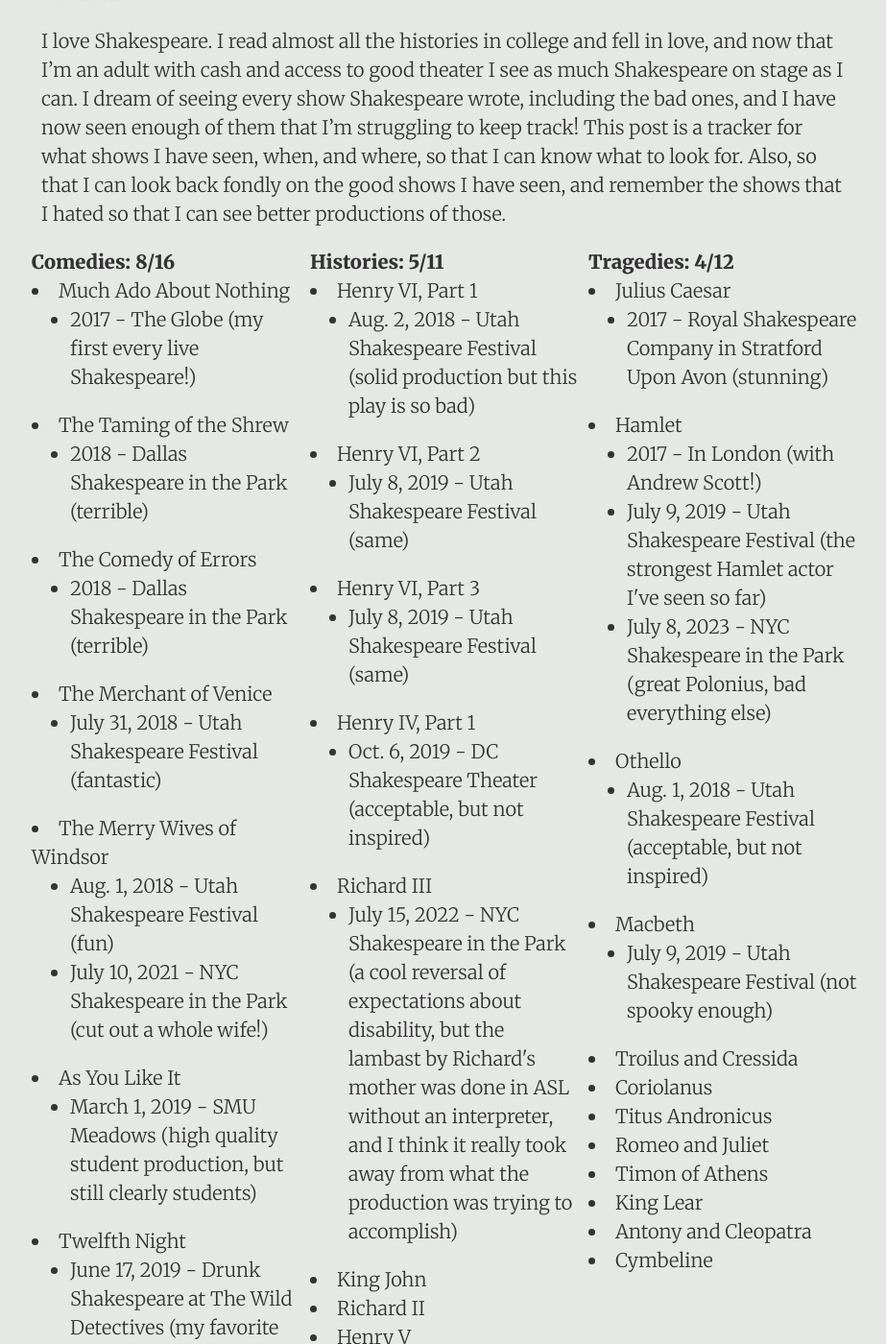
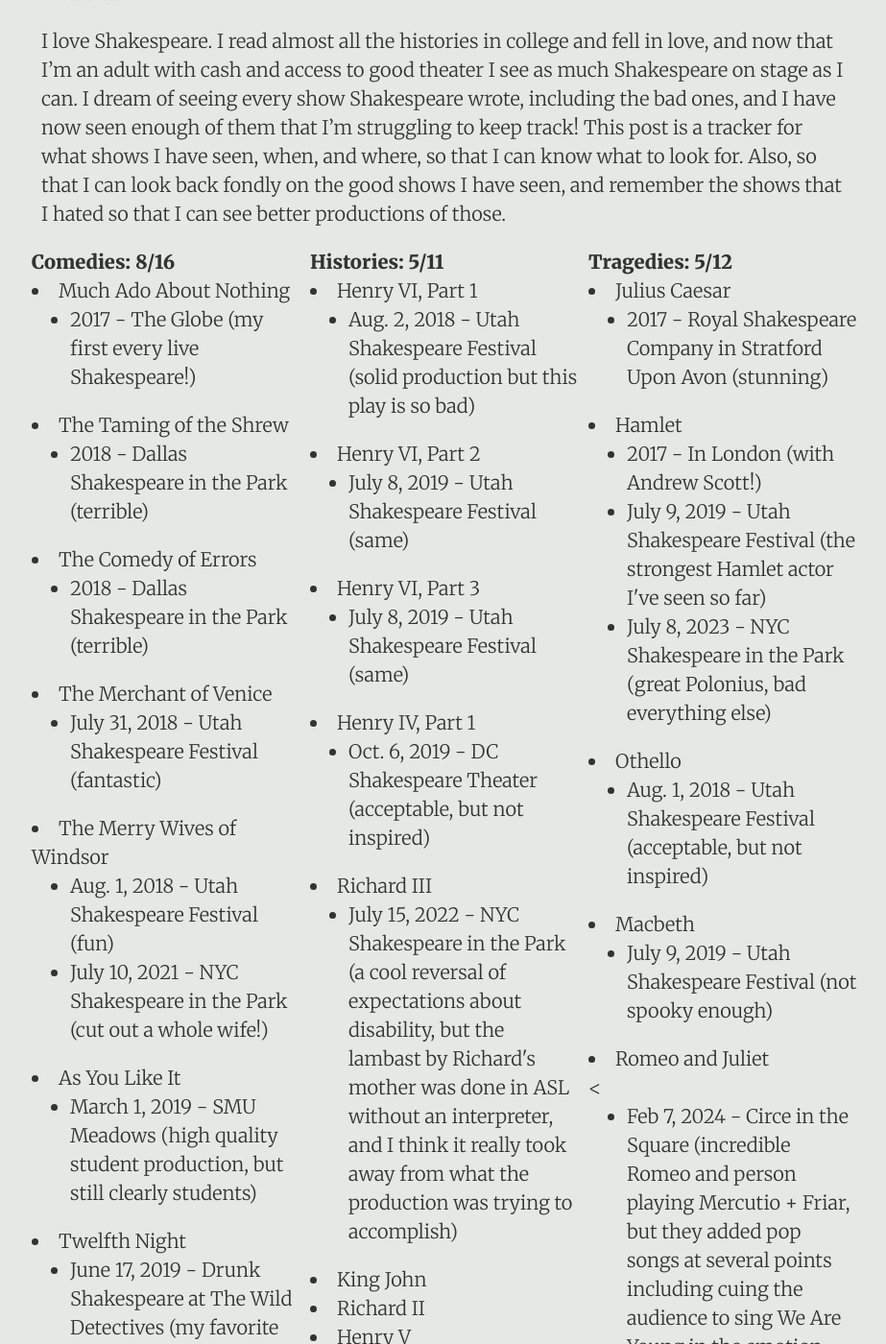
Before and after one commit to DestinyRoseMurphy/DestinyRoseMurphy.github.io, a Jekyll site: the page built from _posts/2024-02-20-Shakespeare.md, in a window 1280 px wide and 1400 px high, scrolled down 355 px. Shown: the whole window at 96% size, without its empty margins (177-1100 px from the left). Built offline with Jekyll 4.4.1, drawn with Linux system fonts in a browser that asks for light colours; some of the changed text lies outside the part shown.

Commit message:
Added romeo and juliet

```diff
--- a/_posts/2024-02-20-Shakespeare.md
+++ b/_posts/2024-02-20-Shakespeare.md
@@ -106,7 +106,7 @@ I love Shakespeare. I read almost all the histories in college and fell in love,
   </div>
 
   <div class="col">
-			<p style="margin-bottom: 0; font-weight: bold;">Tragedies: 4/12</p>
+			<p style="margin-bottom: 0; font-weight: bold;">Tragedies: 5/12</p>
 			<li>Julius Caesar</li>
 				<ul>
   				<li>2017 - Royal Shakespeare Company in Stratford Upon Avon (stunning)</li>
@@ -125,10 +125,13 @@ I love Shakespeare. I read almost all the histories in college and fell in love,
 				<ul>
   				<li>July 9, 2019 - Utah Shakespeare Festival (not spooky enough)</li>
 				</ul>
+			<li>Romeo and Juliet</li>
+<				<ul>
+  				<li>Feb 7, 2024 - Circe in the Square (incredible Romeo and person playing Mercutio + Friar, but they added pop songs at several points including cuing the audience to sing We Are Young in the emotion build of Act 2 and it was an awful choice; also cut the death of Paris wtf! Juliet was just not believable, and having one person play Nurse and Tybalt didn't land</li>
+				</ul>
 			<li>Troilus and Cressida </li>
 			<li>Coriolanus</li>
 			<li>Titus Andronicus</li>
-			<li>Romeo and Juliet</li>
 			<li>Timon of Athens </li>
 			<li>King Lear</li>
 			<li>Antony and Cleopatra</li>
```
